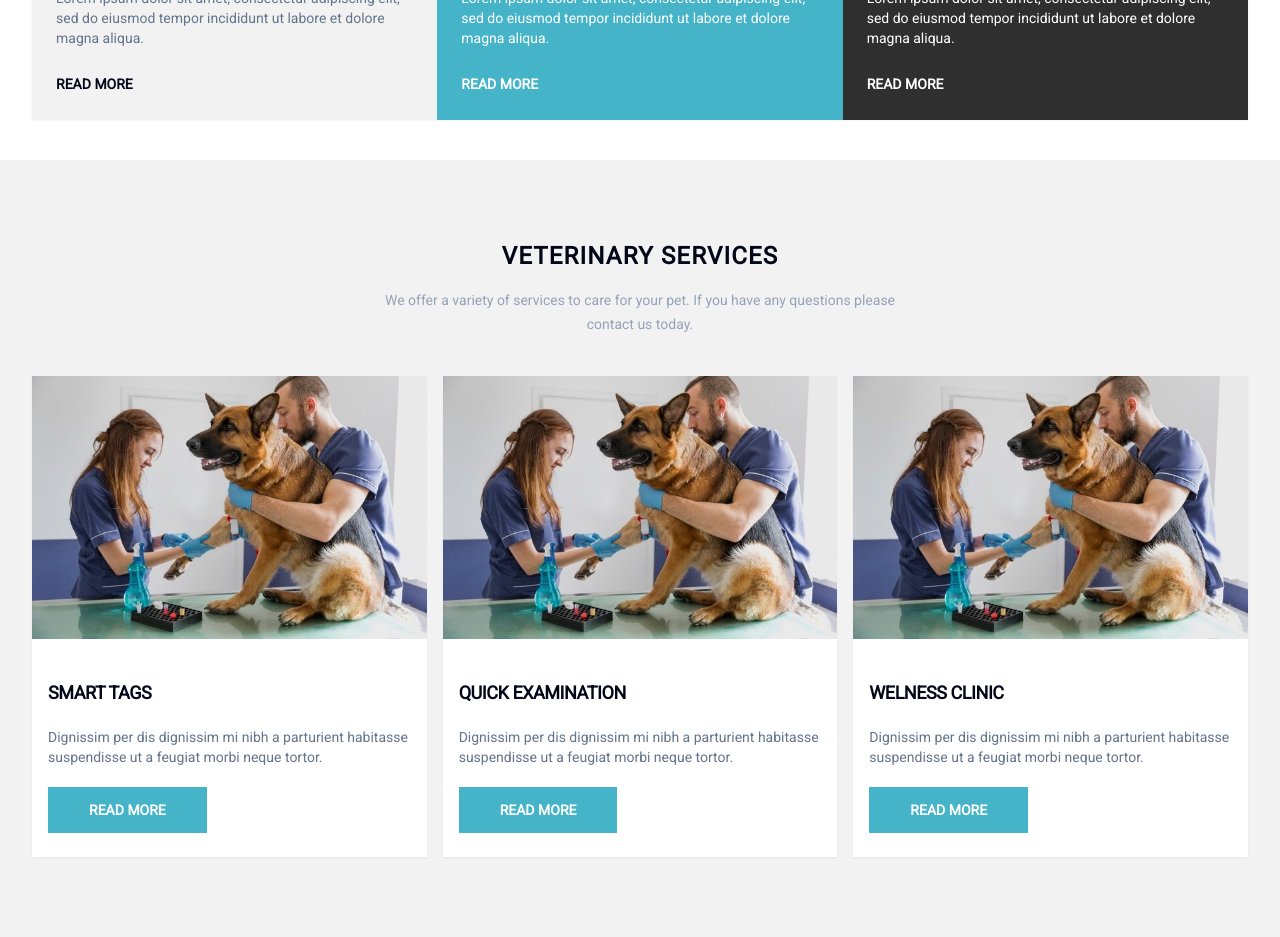
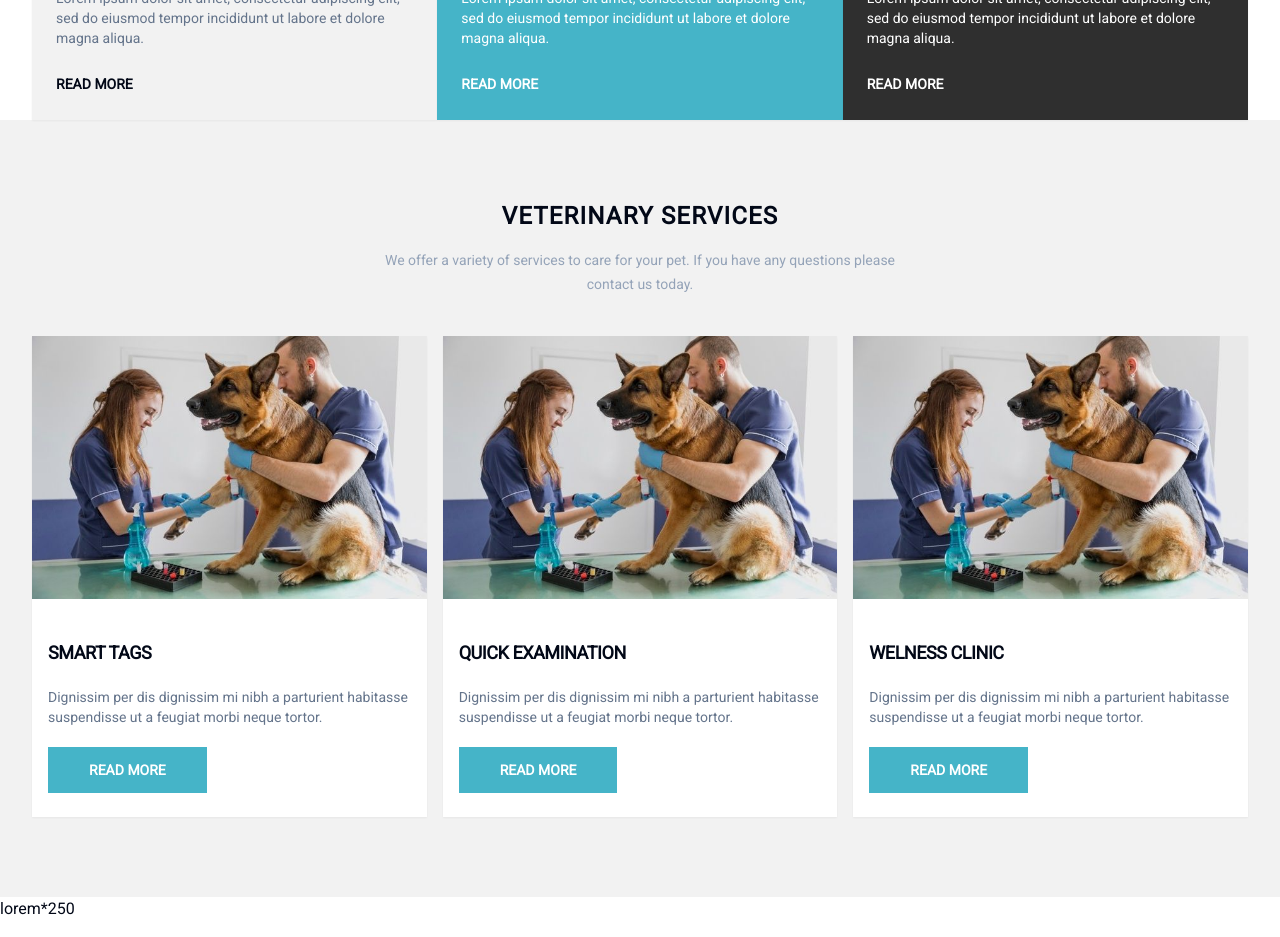
Before and after one commit to LazarosZiskos/vet-practice, a Next.js app: page / in a window 1280 px wide. Shown: the part 800-1737 px from the top of the page. Built offline with nearby package versions, Linux system fonts and the light colour scheme.

Commit message:
fixing layout

```diff
--- a/app/page.jsx
+++ b/app/page.jsx
@@ -1,3 +1,4 @@
+import Doctor from "@/components/Doctor";
 import Hero from "@/components/Hero";
 import Navbar from "@/components/Navbar";
 import Services from "@/components/Services";
@@ -7,6 +8,8 @@ export default function Home() {
     <main>
       <Navbar />
       <Hero />
+      <Services />
+      <Doctor />
     </main>
   );
 }
--- /dev/null
+++ b/components/Doctor.jsx
@@ -0,0 +1,7 @@
+import React from "react";
+
+const Doctor = () => {
+  return <section className="absolute">lorem*250</section>;
+};
+
+export default Doctor;
--- a/components/Hero.jsx
+++ b/components/Hero.jsx
@@ -14,8 +14,8 @@ const Hero = () => {
           src="dog1.jpg"
           alt="dog-1"
         />
-        <div className="bg-black/40 absolute top-[138px] w-full h-[64.5vh]" />
-        <div className="absolute justify-center items-center flex flex-col top-[90px] w-full h-[70vh]">
+        <div className="bg-black/40 absolute top-[157px] w-full h-[64.4vh]" />
+        <div className="absolute justify-center items-center flex flex-col top-[120px] w-full h-[70vh]">
           <div className="container">
             <h1
               className="text-white font-bold leading-0.5 text-4xl tracking-wider pb-4 max-w-[300px]
@@ -63,7 +63,6 @@ const Hero = () => {
               descStyle="text-white"
             />
           </div>
-          <Services />
         </div>
       </div>
     </section>
--- a/components/Navbar.jsx
+++ b/components/Navbar.jsx
@@ -13,7 +13,7 @@ import { MenuIcon } from "lucide-react";
 
 const Navbar = () => {
   return (
-    <header className="h-[30px] mt-5 mb-10">
+    <header className="h-[50px] mt-5 mb-10">
       <div className="container flex items-center justify-between">
         <div className="text-xl font-bold md:text-3xl mb-10">
           <a href="/">
--- a/components/Services.jsx
+++ b/components/Services.jsx
@@ -1,17 +1,10 @@
 import React from "react";
-import {
-  Card,
-  CardContent,
-  CardDescription,
-  CardFooter,
-  CardHeader,
-  CardTitle,
-} from "./ui/card";
+import { Card, CardDescription, CardFooter, CardTitle } from "./ui/card";
 import MyButton from "./MyButton";
 
 const Services = () => {
   return (
-    <div className="bg-gray2 pb-20">
+    <div className="bg-gray2 pb-20 mt-[900px] md:mt-[300px] lg:mt-[250px]">
       <div className="container">
         <div className="pt-20 items-center justify-center flex flex-col">
           <h1 className="font-bold text-2xl pb-4 tracking-wider">
```
